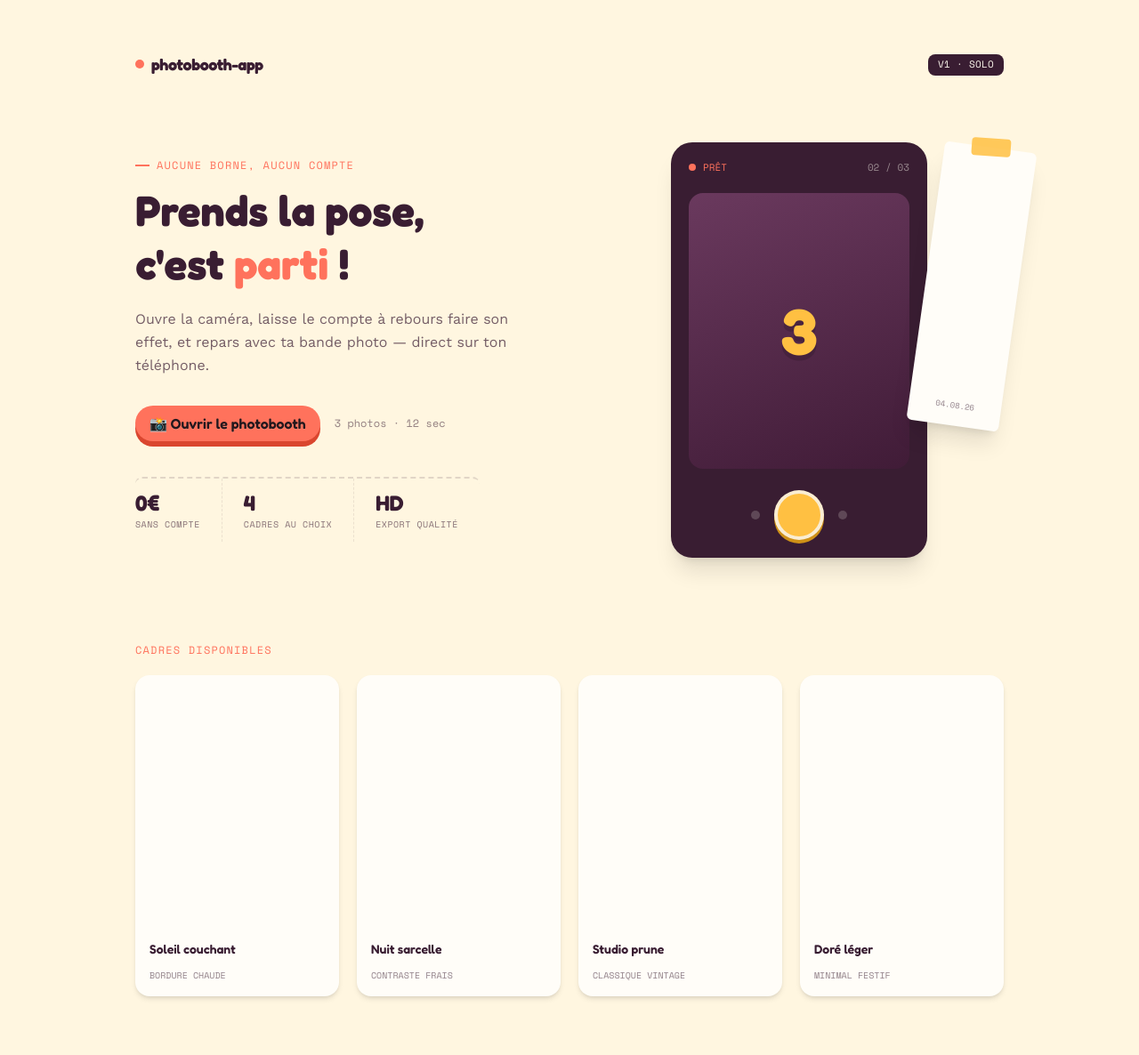
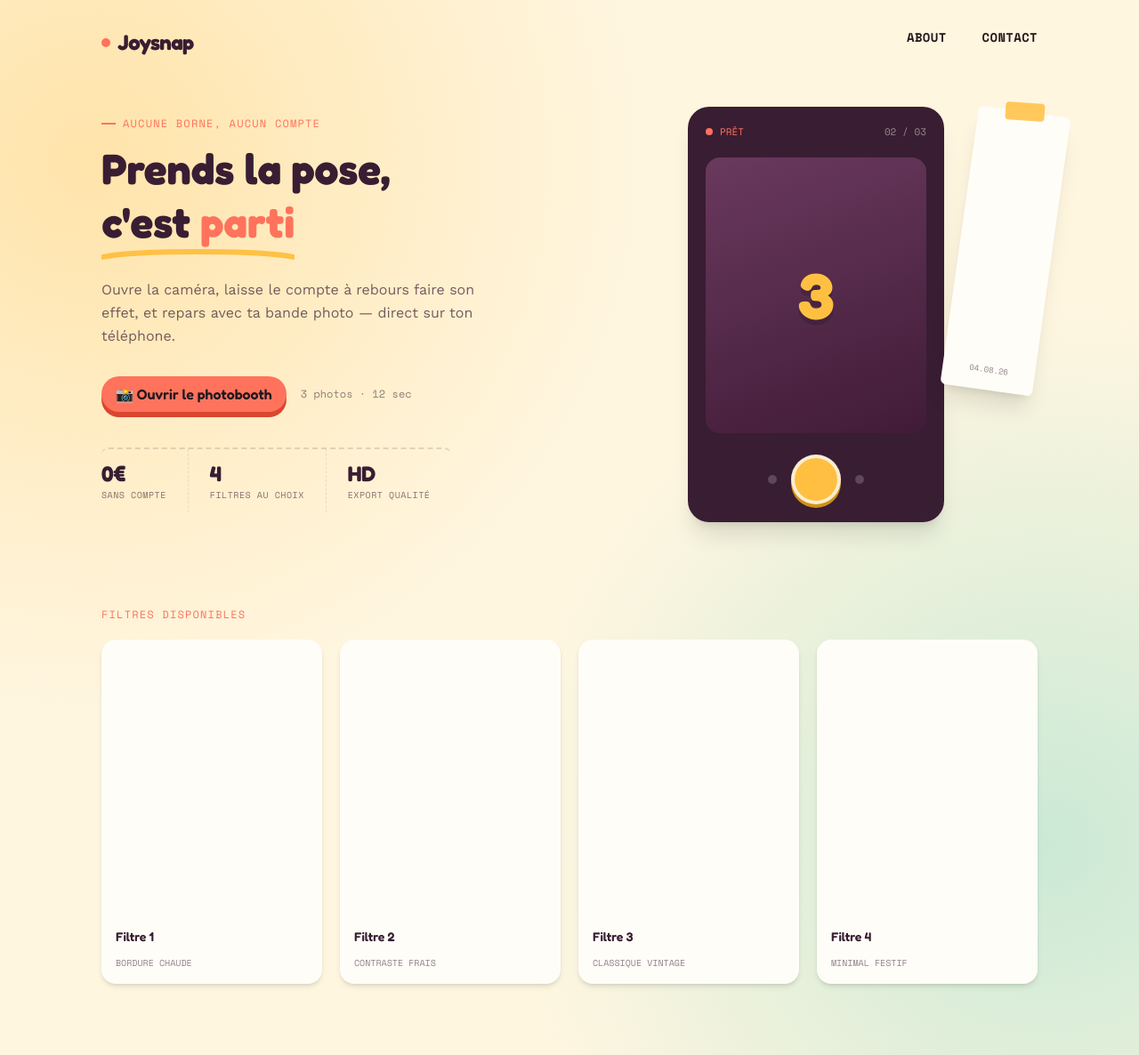
Before and after one commit to geoffreybunel/photobooth-app, a Next.js app: page / in a window 1280 px wide. Shown: the whole page at 89% size. Before the commit the page ends 1160 px from the top, so only its background shows below. Built offline with nearby package versions, Linux system fonts and the light colour scheme.

Commit message:
changed some design + add navbar

```diff
--- a/app/globals.css
+++ b/app/globals.css
@@ -24,8 +24,10 @@
 }
 
 body {
-  background-image:
-    radial-gradient(circle at 8% 15%, hsl(var(--color-secondary) / 0.3) 0%, transparent 40%),
-    radial-gradient(circle at 92% 80%, hsl(var(--color-accent) / 0.2) 0%, transparent 40%);
-  background-attachment: fixed;
+  background: var(--cream);
+  background-image: radial-gradient(circle at 8% 15%, rgba(255, 193, 69, 0.35) 0%, transparent 40%), radial-gradient(circle at 92% 80%, rgba(46, 196, 182, 0.25) 0%, transparent 40%);
+  color: var(--plum);
+  font-family: 'Work Sans', sans-serif;
+  min-height: 100vh;
+  overflow-x: hidden;
 }
--- a/app/layout.tsx
+++ b/app/layout.tsx
@@ -1,6 +1,7 @@
 import type { Metadata } from "next";
 import { Fredoka, Space_Mono, Work_Sans } from "next/font/google";
 import "./globals.css";
+import Navbar from "@/src/components/navigation/Navbar";
 
 const fredoka = Fredoka({
   subsets: ["latin"],
@@ -37,7 +38,14 @@ export default function RootLayout({
       className={`${fredoka.variable} ${spaceMono.variable} ${workSans.variable}`}
     >
       <body className="font-sans bg-base-100 text-base-content min-h-screen">
-        {children}
+        <div className="max-w-275 mx-auto pt-8 px-6 pb-20">
+          <Navbar />
+          <div className="flex flex-col flex-1 items-center justify-center">
+            {children}
+          </div>
+        </div>
+
+
       </body>
     </html>
   );
--- a/app/page.tsx
+++ b/app/page.tsx
@@ -1,21 +1,21 @@
 const FRAMES = [
   {
-    name: "Soleil couchant",
+    name: "Filtre 1",
     desc: "Bordure chaude",
     gradient: "linear-gradient(150deg, hsl(var(--color-secondary)), hsl(var(--color-primary)))",
   },
   {
-    name: "Nuit sarcelle",
+    name: "Filtre 2",
     desc: "Contraste frais",
     gradient: "linear-gradient(150deg, hsl(var(--color-accent)), hsl(315 32% 30%))",
   },
   {
-    name: "Studio prune",
+    name: "Filtre 3",
     desc: "Classique vintage",
     gradient: "linear-gradient(150deg, hsl(var(--color-primary)), hsl(var(--color-neutral)))",
   },
   {
-    name: "Doré léger",
+    name: "Filtre 4",
     desc: "Minimal festif",
     gradient: "linear-gradient(150deg, hsl(var(--color-neutral)), hsl(var(--color-secondary)))",
   },
@@ -29,22 +29,7 @@ const STRIP_COLORS = [
 
 export default function Home() {
   return (
-    <div className="max-w-5xl mx-auto px-6 py-10">
-      {/* NAVBAR */}
-      <div className="navbar px-0 mb-14">
-        <div className="flex-1 flex items-center gap-2">
-          <span className="w-2.5 h-2.5 rounded-full bg-primary shadow-[0_0_0_4px_hsl(var(--color-primary)/0.25)]" />
-          <span className="font-display font-bold text-lg tracking-tight">
-            photobooth-app
-          </span>
-        </div>
-        <div className="flex-none">
-          <span className="badge border-none bg-neutral text-neutral-content font-mono text-[11px] uppercase tracking-wide">
-            V1 · Solo
-          </span>
-        </div>
-      </div>
-
+    <div className="w-full">
       {/* HERO */}
       <div className="grid md:grid-cols-2 gap-14 items-center mb-24">
         <div>
@@ -56,7 +41,12 @@ export default function Home() {
           <h1 className="font-display font-bold text-4xl md:text-5xl leading-tight mb-5">
             Prends la pose,
             <br />
-            c&apos;est <span className="text-primary">parti</span> !
+            <span className="relative inline-block">
+              c&apos;est <span className="text-primary">parti</span>
+              <svg viewBox="0 0 220 14" preserveAspectRatio="none">
+                <path d="M2 10 C 40 2, 180 2, 218 10" stroke="#FFC145" stroke-width="6" fill="none" stroke-linecap="round"></path>
+              </svg>
+            </span>
           </h1>
 
           <p className="text-base leading-relaxed mb-8 max-w-md text-base-content/70">
@@ -88,7 +78,7 @@ export default function Home() {
                 4
               </div>
               <div className="stat-desc font-mono uppercase text-[10px] tracking-wider">
-                Cadres au choix
+                Filtres au choix
               </div>
             </div>
             <div className="stat py-3 px-6">
@@ -117,7 +107,7 @@ export default function Home() {
               </div>
 
               <div
-                className="rounded-2xl aspect-[4/5] flex items-center justify-center mb-4"
+                className="rounded-2xl aspect-4/5 flex items-center justify-center mb-4"
                 style={{
                   background:
                     "linear-gradient(160deg, hsl(315 30% 32%), hsl(315 40% 18%))",
@@ -164,7 +154,7 @@ export default function Home() {
 
       {/* CADRES DISPONIBLES */}
       <p className="font-mono text-xs tracking-widest uppercase mb-5 flex items-center gap-3 text-primary">
-        Cadres disponibles
+        Filtres disponibles
         <span
           className="flex-1 h-0.5"
           style={{
@@ -182,7 +172,7 @@ export default function Home() {
           >
             <div className="card-body p-4">
               <div
-                className="aspect-[3/4] rounded-xl mb-3"
+                className="aspect-3/4 rounded-xl mb-3"
                 style={{ background: frame.gradient }}
               />
               <p className="font-display font-semibold text-sm">
--- a/src/components/navigation/Navbar.tsx
+++ b/src/components/navigation/Navbar.tsx
@@ -2,24 +2,21 @@ import Link from "next/link";
 
 export default function Navbar() {
   return (
-    <nav className="w-full bg-white dark:bg-zinc-900 shadow-md">
-      <ul className="flex justify-center gap-8 py-4">
-        <li>
-          <Link href="/" className="text-zinc-800 dark:text-zinc-200 hover:underline">
-            Home
-          </Link>
-        </li>
-        <li>
-          <Link href="/About" className="text-zinc-800 dark:text-zinc-200 hover:underline">
-            About
-          </Link>
-        </li>
-        <li>
-          <Link href="/Contact" className="text-zinc-800 dark:text-zinc-200 hover:underline">
-            Contact
-          </Link>
-        </li>
-      </ul>
+    <nav className="mb-14 flex">
+        <div className="flex-1 flex items-center gap-2">
+            <span className="w-2.5 h-2.5 rounded-full bg-primary shadow-[0_0_0_4px_hsl(var(--color-primary)/0.25)]" />
+            <Link href="/" className="font-display font-bold text-2xl tracking-tight">
+                Joysnap
+            </Link>
+        </div>
+        <div className="flex gap-10 text-primary-content font-mono font-bold text-sm uppercase tracking-wide">
+            <Link href="/About">
+                About
+            </Link>
+            <Link href="/Contact">
+                Contact
+            </Link>
+        </div>
     </nav>
   );
 }
```
